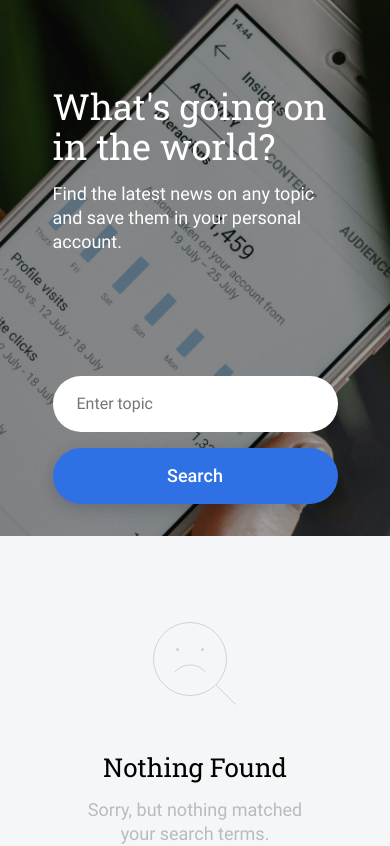
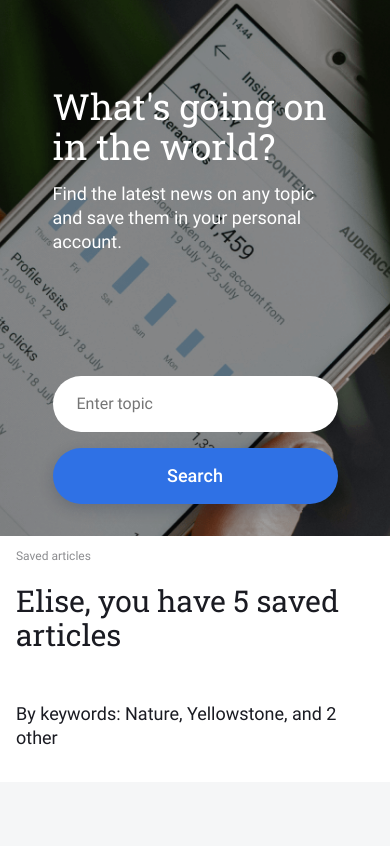
Before and after one commit to idenispankov/news-explorer-frontend, a React (Create React App) app: page /saved-news in a window 390 px wide. Shown: the top 846 px of the page. Built offline with nearby package versions, Linux system fonts and the light colour scheme.

Commit message:
SavedNewsHeader Component added, fully responsive

```diff
--- a/src/components/App/App.js
+++ b/src/components/App/App.js
@@ -4,11 +4,13 @@ import About from '../About/About.js';
 import Footer from '../Footer/Footer.js';
 import NotFound from '../NotFound/NotFound.js';
 import Preloader from '../Preloader/Preloader.js';
+import SavedNewsHeader from '../SavedNewsHeader/SavedNewsHeader.js';
 
 function App() {
   return (
     <div className='app'>
       <Header />
+      <SavedNewsHeader />
       <NotFound />
       <About />
       <Preloader />
--- /dev/null
+++ b/src/components/SavedNewsHeader/SavedNewsHeader.css
@@ -0,0 +1,62 @@
+.saved-news {
+  padding: 40px 104px 56px 104px;
+  background: #fff;
+}
+
+.saved-news__text {
+  margin: 0 0 28px 0;
+  padding: 0;
+  font-family: 'Roboto', sans-serif;
+  font-weight: 400;
+  font-size: 18px;
+  line-height: 24px;
+  color: rgba(26, 27, 34, 0.5);
+}
+
+.saved-news__heading {
+  margin: 0 0 30px 0;
+  max-width: 530px;
+  font-family: 'Roboto Slab', sans-serif;
+  font-weight: 400;
+  font-size: 40px;
+  line-height: 46px;
+  color: #1a1b22;
+}
+
+.saved-news__footer {
+  margin: 0;
+  font-family: 'Roboto', sans-serif;
+  font-weight: 400;
+  font-size: 18px;
+  line-height: 24px;
+  color: #1a1b22;
+}
+
+@media screen and (max-width: 770px) {
+  .saved-news {
+    padding: 24px 40px 32px 40px;
+  }
+  .saved-news__text {
+    font-size: 14px;
+    margin-bottom: 16px;
+  }
+  .saved-news__heading {
+    max-width: 336px;
+    font-size: 30px;
+    line-height: 34px;
+    margin-bottom: 16px;
+  }
+}
+
+@media screen and (max-width: 500px) {
+  .saved-news {
+    padding: 8px 16px 32px 16px;
+  }
+  .saved-news__text {
+    font-size: 12px;
+    line-height: 24px;
+  }
+  .saved-news__heading {
+    margin-bottom: 50px;
+  }
+}
--- /dev/null
+++ b/src/components/SavedNewsHeader/SavedNewsHeader.js
@@ -0,0 +1,15 @@
+import './SavedNewsHeader.css';
+
+const SavedNewsHeader = () => {
+  return (
+    <section className='saved-news'>
+      <p className='saved-news__text'>Saved articles</p>
+      <h2 className='saved-news__heading'>Elise, you have 5 saved articles</h2>
+      <p className='saved-news__footer'>
+        By keywords: Nature, Yellowstone, and 2 other
+      </p>
+    </section>
+  );
+};
+
+export default SavedNewsHeader;
```
